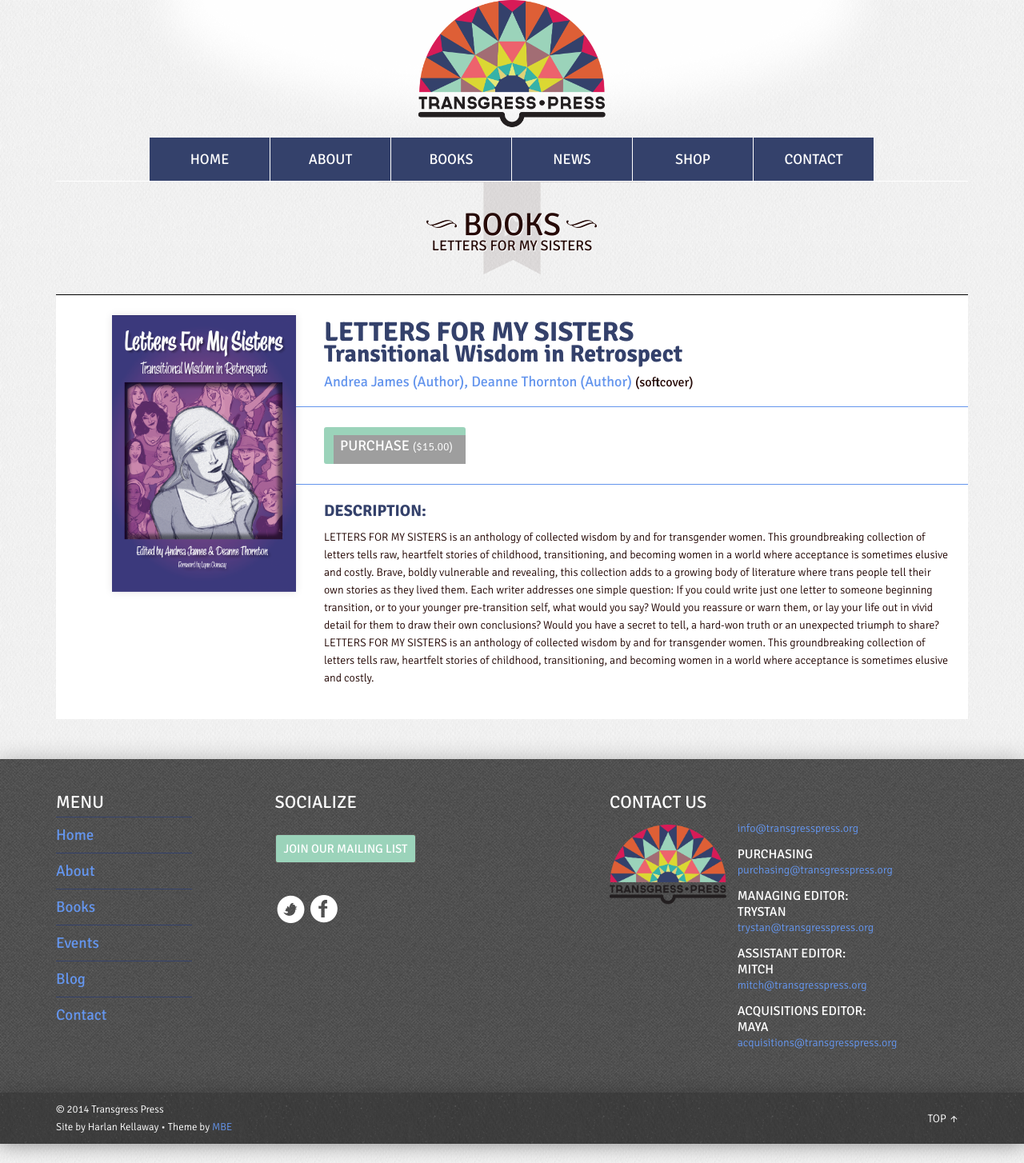
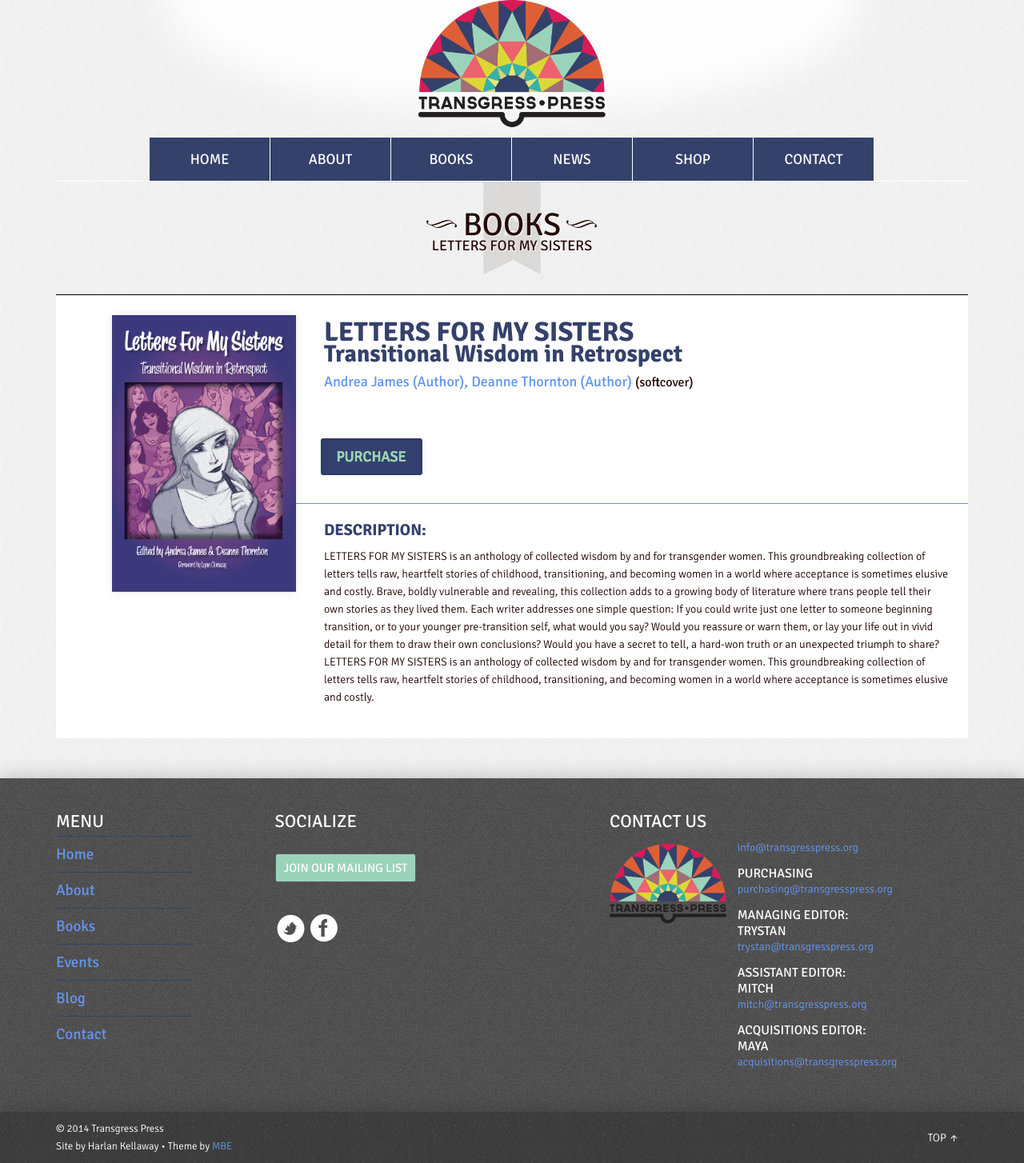
Before and after one commit to transgresspress/transgresspress.github.io, a Jekyll site: the page built from books/letters-for-my-sisters/index.html, in a window 1280 px wide. Shown: the whole page at 80% size. Built offline with Jekyll 4.4.1, drawn with Linux system fonts in a browser that asks for light colours.

Commit message:
Customizes book purchase button

```diff
--- /dev/null
+++ b/_includes/button_purchase.html
@@ -0,0 +1,4 @@
+								<form action="https://www.paypal.com/cgi-bin/webscr" method="post" target="paypal"><input name="cmd" type="hidden" value="_s-xclick"><br>
+									<input name="hosted_button_id" type="hidden" value="EY3825LR9D8E6"><br>
+									<input alt="PayPal - The safer, easier way to pay online!" name="submit" src="/img/button_purchase.png" type="image">
+								</form>
--- a/books/letters-for-my-sisters/index.html
+++ b/books/letters-for-my-sisters/index.html
@@ -28,9 +28,12 @@
 
 							</div><!-- title book -->
 
-							<div class="formats-bar">
-									<a href="" class="button img download"><span>purchase <small>($15.00)</small></span></a>
+							<div class="purchase">
+
+							{% include button_purchase.html %}
+
 							</div>
+
 							<div class="description">
 								<strong>description:</strong>
 								<p>
--- a/css/main.css
+++ b/css/main.css
@@ -102,7 +102,7 @@
 	}
 
 	.button.img.download span {
-		padding: 12px 2px 12px 20px;
+		padding: 12px 20px 12px 20px;
 	}
 
 	.button.img small {
@@ -1435,6 +1435,11 @@
 				margin-top: 20px;
 			}
 
+			.single-view-page .purchase {
+				padding-left: 30px;
+				padding-bottom: 30px;
+			}
+
 		/* number of books */
 			.single-view-page .count-book {
 				width: 81px;
```
Also changed, not shown: img/button_purchase.png (added).
